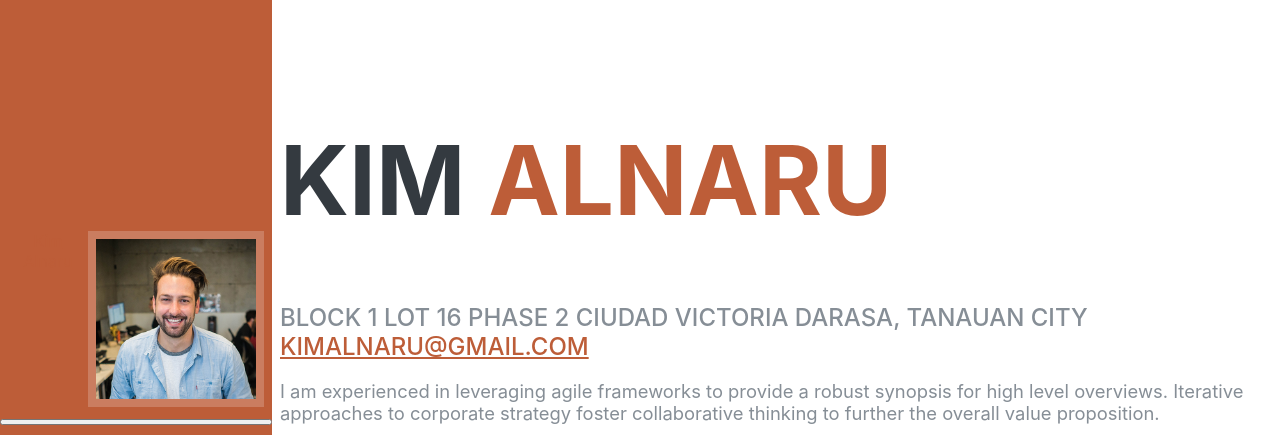
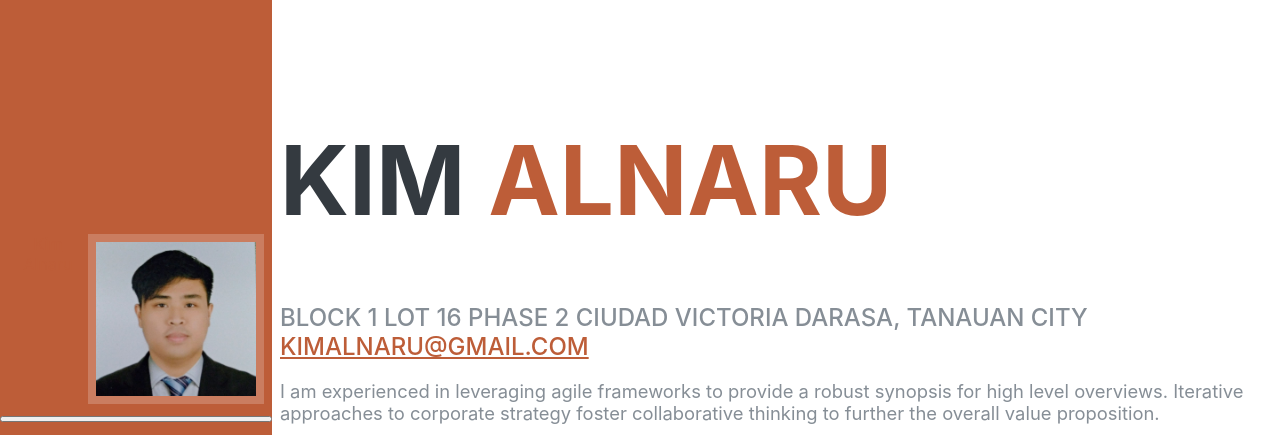
Before and after one commit to KimAlnaru/kimalnaru.github.io, a website with bundled scripts: page index.html in a window 1280 px wide. Shown: the top 435 px of the page. Built offline with nearby package versions, Linux system fonts and the light colour scheme; files whose address does not match are found by name; a web font is replaced by a local one.

Commit message:
Update index.html

```diff
--- a/index.html
+++ b/index.html
@@ -16,7 +16,7 @@
     <!-- Custom fonts for this template -->
     <link href="https://fonts.googleapis.com/css?family=Saira+Extra+Condensed:500,700" rel="stylesheet">
     <link href="https://fonts.googleapis.com/css?family=Muli:400,400i,800,800i" rel="stylesheet">
-    <link href="fontawesome-free/css/all.min.css" rel="stylesheet">
+    <link href="css/all.min.css" rel="stylesheet">
 
     <!-- Custom styles for this template -->
     <link href="css/resume.min.css" rel="stylesheet">
@@ -29,7 +29,7 @@
       <a class="navbar-brand js-scroll-trigger" href="#page-top">
         <span class="d-block d-lg-none">Kim Alnaru</span>
         <span class="d-none d-lg-block">
-          <img class="img-fluid img-profile rounded-circle mx-auto mb-2" src="img/profile.jpg" alt="">
+          <img class="img-fluid img-profile rounded-circle mx-auto mb-2" src="img/kim.jpg" alt="">
         </span>
       </a>
       <button class="navbar-toggler" type="button" data-toggle="collapse" data-target="#navbarSupportedContent" aria-controls="navbarSupportedContent" aria-expanded="false" aria-label="Toggle navigation">
```
